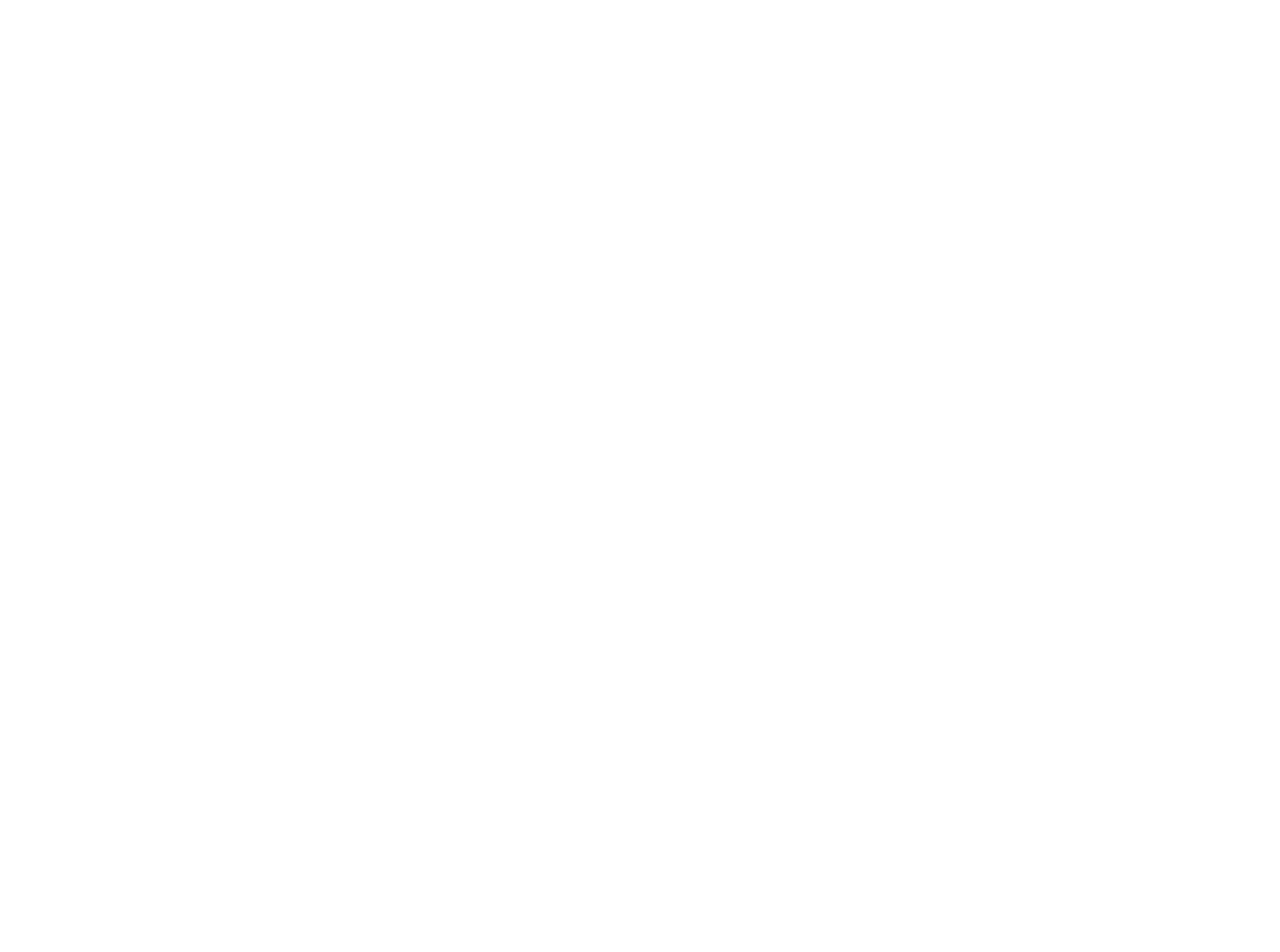
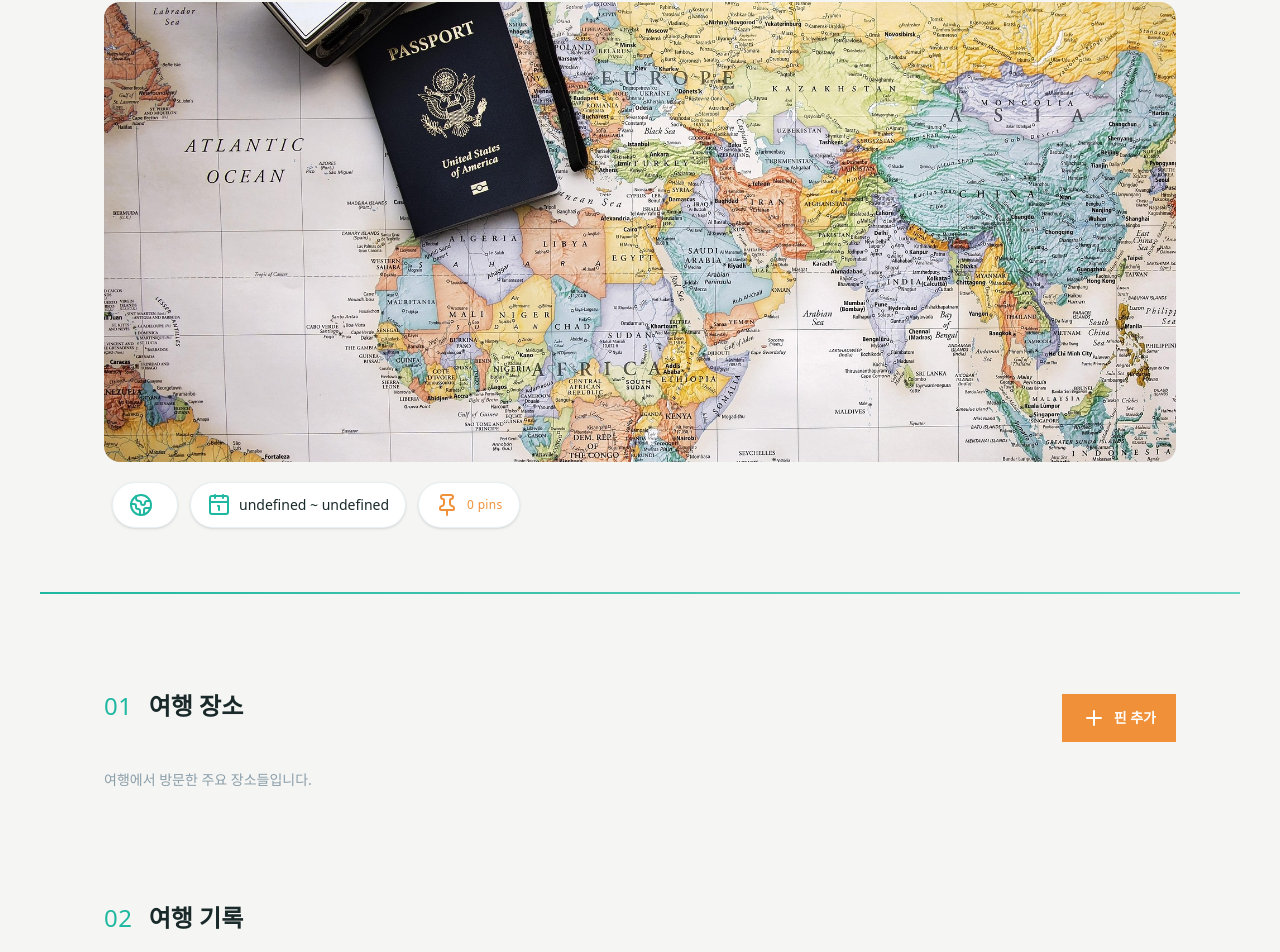
Before and after one commit to anxigy/trip-archive, a Next.js app: page /trips/1 in a window 1280 px wide. Shown: the part 322-1274 px from the top of the page. Before the commit the page ends 800 px from the top, so only its background shows below. Built offline with nearby package versions, Linux system fonts and the light colour scheme.

Commit message:
feat: 여행 상세 페이지 구현

```diff
--- a/app/(with-header)/trips/[id]/page.tsx
+++ b/app/(with-header)/trips/[id]/page.tsx
@@ -1,14 +1,149 @@
-export default async function TripDetailPage({
+"use client";
+import BasicBanner from "@/components/layout/BasicBanner";
+import { Pin, Trip } from "@/types/trip";
+import { Calendar1Icon, EarthIcon, PinIcon, PlusIcon } from "lucide-react";
+import Image from "next/image";
+import { use, useEffect, useState } from "react";
+import SectionHeader from "../../create/_component/SectionHeader";
+import PinCard from "../_component/PinCard";
+
+export default function TripDetailPage({
   params,
 }: {
   params: Promise<{ id: string }>;
 }) {
-  const { id } = await params;
+  const { id } = use(params);
+
+  const [trip, setTrip] = useState<Trip | null>(null);
+
+  useEffect(() => {
+    const frame = requestAnimationFrame(() => {
+      const storage = window.localStorage.getItem("trips");
+      if (storage) {
+        try {
+          const parsedData: Trip[] = JSON.parse(storage);
+          const foundTrip = parsedData.find((f) => String(f.id) === id);
+          if (foundTrip) {
+            setTrip(foundTrip);
+          }
+        } catch (e) {
+          console.error("Parsing error", e);
+        }
+      }
+    });
+
+    return () => cancelAnimationFrame(frame);
+  }, [id]);
 
   return (
-    <main>
-      <h1>여행 상세 페이지</h1>
-      <p>여행 ID: {id}</p>
-    </main>
+    <div className="min-h-screen bg-[#f5f5f3]">
+      <BasicBanner
+        title={trip ? trip.title : "불러오는 중..."}
+        description={""}
+      />
+      <div className="max-w-300 mx-auto px-6 md:px-16 py-16">
+        <div
+          className="relative w-full rounded-2xl overflow-hidden"
+          style={{
+            height: "clamp(260px, 38vw, 460px)",
+          }}
+        >
+          <Image
+            src="/images/background.jpg"
+            alt={trip?.title ?? "여행 배경 이미지"}
+            fill
+            priority
+            sizes="(max-width: 768px) 100vw, (max-width: 1200px) 50vw, 1024px"
+            className="object-cover"
+          />
+        </div>
+
+        <div className="mt-5 flex flex-wrap items-center gap-3 px-2">
+          <div className="flex items-center gap-2 bg-white border border-[#e8f0f3] px-4 py-2.5 rounded-full shadow-sm">
+            <EarthIcon color="#1eb8a0" />
+            <span className="font-sans text-[#1a2a2a] text-sm font-medium">
+              {trip?.country}
+            </span>
+          </div>
+          <div className="flex items-center gap-2 bg-white border border-[#e8f0f3] px-4 py-2.5 rounded-full shadow-sm">
+            <Calendar1Icon color="#1eb8a0" />
+            <span className="font-sans text-[#1a2a2a] text-sm">
+              {`${trip?.startDate} ~ ${trip?.endDate}`}
+            </span>
+          </div>
+          <div className="flex items-center gap-2 bg-white border border-[#e8f0f3] px-4 py-2.5 rounded-full shadow-sm">
+            <PinIcon color="#f0913a" />
+            <span className="font-mono text-[#f0913a] text-xs font-medium tracking-wide">
+              {trip?.pins?.length ?? 0} pins
+            </span>
+          </div>
+        </div>
+
+        {trip?.summary && (
+          <div className="mt-5 flex px-2">
+            <div className="bg-white shadow-md border border-[#e8f0f3] rounded-xl p-6 max-w-md w-full">
+              <div className="text-[#f0913a] text-2xl leading-none mb-3 select-none">
+                &ldquo;
+              </div>
+              <p className="font-sans font-bold text-[#1a2a2a] text-base md:text-lg leading-snug mb-3">
+                {trip?.summary}
+              </p>
+              <div className="flex items-center gap-3">
+                <span className="block w-5 h-[1.5px] bg-[#c5d5dd]" />
+                <span className="font-mono text-[10px] tracking-[0.15em] text-[#8a9eaa] uppercase">
+                  한줄평 요약
+                </span>
+              </div>
+            </div>
+          </div>
+        )}
+      </div>
+
+      <div className="sticky top-0 z-30 w-full h-0.5 bg-[#e8f0f3] max-w-300 mx-auto">
+        <div className="h-full bg-linear-to-r from-[#1eb8a0] to-[#5dd5c0] w-full" />
+      </div>
+
+      <div className="max-w-300 mx-auto px-6 md:px-16 py-16 md:py-24 space-y-28">
+        <section>
+          <div className="flex items-start justify-between mb-2">
+            <SectionHeader number="01" title="여행 장소" />
+            <button
+              // onClick={() => setPinModalOpen(true)}
+              className="flex items-center gap-2 bg-[#f0913a] hover:bg-[#e07828] active:scale-[0.98] text-white font-sans font-bold text-sm px-5 py-3 transition-all duration-200 flex-shrink-0 ml-4 mt-1"
+            >
+              <PlusIcon color="#fff" />핀 추가
+            </button>
+          </div>
+          <p className="font-sans text-[#8a9eaa] text-sm mb-8">
+            {trip?.country} 여행에서 방문한 주요 장소들입니다.
+          </p>
+
+          {/* Google Map */}
+          {/* <TripMap tripId={id} pins={[]} /> */}
+
+          {trip?.pins && trip.pins.length > 0 && (
+            <div className="mt-8 grid grid-cols-1 sm:grid-cols-2 lg:grid-cols-3 gap-4">
+              {trip?.pins?.map((pin) => (
+                <PinCard key={pin.id} pin={pin} onDelete={() => {}} />
+              ))}
+            </div>
+          )}
+        </section>
+
+        <section>
+          <SectionHeader number="02" title="여행 기록" />
+          <div className="mt-8 space-y-7">
+            {trip?.memo?.split("\n\n").map((para, i) => (
+              <p
+                key={i}
+                className="font-sans text-[#2a3a44] text-base md:text-lg leading-loose tracking-wide"
+              >
+                {para}
+              </p>
+            ))}
+          </div>
+        </section>
+      </div>
+    </div>
   );
 }
--- /dev/null
+++ b/app/(with-header)/trips/_component/PinCard.tsx
@@ -0,0 +1,63 @@
+"use client";
+
+import { Pin } from "@/types/trip";
+
+interface PinCardProps {
+  pin: Pin;
+  onDelete?: (id: number) => void;
+}
+
+export default function PinCard({ pin, onDelete }: PinCardProps) {
+  return (
+    <div className="group bg-white border border-[#e8f0f3] hover:border-[#1eb8a0]/40 hover:shadow-md transition-all duration-200 p-5 flex flex-col gap-3">
+      <div className="flex items-start justify-between gap-3">
+        {/* icon circle */}
+        {/* <div
+          className="w-10 h-10 rounded-full flex items-center justify-center flex-shrink-0"
+          style={{ background: col.badge, color: col.icon }}
+        >
+          {CATEGORY_ICONS[pin.category]}
+        </div> */}
+        {/* badge */}
+        <span
+          className="font-mono text-[9px] tracking-[0.15em] uppercase px-2.5 py-1 flex-shrink-0"
+          // style={{ background: col.badge, color: col.badgeText }}
+        >
+          {pin.category}
+        </span>
+      </div>
+
+      {/* name */}
+      <h4 className="font-sans font-black text-[#1a2a2a] text-lg leading-tight">
+        {pin.name}
+      </h4>
+
+      {/* description */}
+      {pin.description && (
+        <p className="font-sans text-[#6a8a9a] text-sm leading-relaxed line-clamp-3">
+          {pin.description}
+        </p>
+      )}
+
+      {/* delete — hover only */}
+      {onDelete && (
+        <div className="mt-auto pt-3 border-t border-[#f0f4f6] flex justify-end opacity-0 group-hover:opacity-100 transition-opacity">
+          <button
+            onClick={() => onDelete(pin.id)}
+            className="font-mono text-[10px] tracking-wide text-[#cc4444] hover:text-[#aa2222] flex items-center gap-1 transition-colors"
+          >
+            <svg width="11" height="11" viewBox="0 0 11 11" fill="none">
+              <path
+                d="M1.5 1.5l8 8M9.5 1.5l-8 8"
+                stroke="currentColor"
+                strokeWidth="1.3"
+                strokeLinecap="round"
+              />
+            </svg>
+            삭제
+          </button>
+        </div>
+      )}
+    </div>
+  );
+}
```
Also changed, not shown: types/trip.ts (+10 -0 lines).
